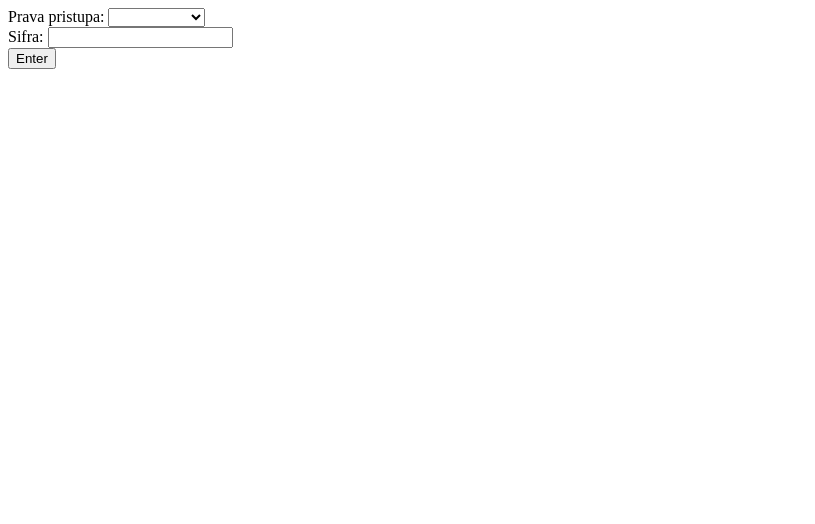
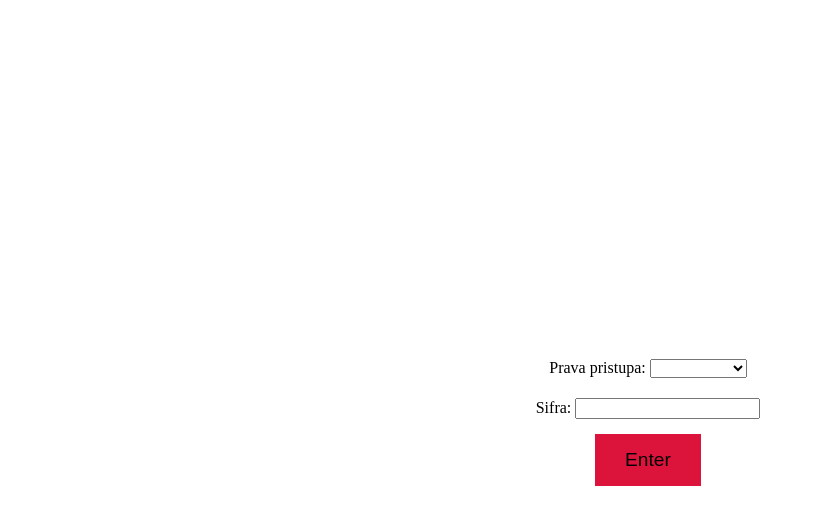
Before and after one commit to VeljkoMU/StatusVinarijaAngularFrontend, an Angular app: page /login in a window 1280 px wide. Shown: the top 524 px of the page, without its empty margins (0-815 px from the left). Built offline with nearby package versions, Linux system fonts and the light colour scheme.

Commit message:
Adding assets and css.

```diff
--- a/src/app/components/generator/generator.component.css
+++ b/src/app/components/generator/generator.component.css
@@ -1,5 +1,48 @@
 .senzor{
-    width: 3px;
+    width: 30px;
     height: 30px;
     border: 1px solid black;
 }
+
+.view{
+    height: max-content;
+    background-image: url("../../../assets/generator.png");
+    background-position: center;
+    height: 50%;
+    display: flex;
+    flex-direction: column;
+    align-items: center;
+    justify-content:flex-start;
+    width: 500px;
+}
+
+.generator{
+    height: 1000px;
+}
+.sdiv{
+    color: white;
+    font-size: large;
+    display: flex;
+    flex-direction: column;
+    align-items: center;
+    margin-top: 20%;
+    width: 100%;
+}
+
+.stanje{
+    transform: translateY(50px);
+}
+
+
+.btn{
+    margin:15px;
+    padding: 15px 30px 15px 30px;
+    border:none;
+    background-color:crimson;
+    font-size: larger;
+    transition: 1s ease-in-out;
+}
+
+.btn:hover{
+    background-color: aqua;
+}
--- a/src/app/components/generator/generator.component.html
+++ b/src/app/components/generator/generator.component.html
@@ -1,16 +1,19 @@
 <div class="generator">
-    <div>
-    <div>
+    <div class="view">
+    <div class="stanje">
         <label>Stanje: {{gen.stanje}}</label>
     </div>
+    <div class="sdiv">
     <label>Senzor 1:</label>
     <div class="senzor" [ngStyle]="{backgroundColor: gen.senzor1?'green':'red'}">
 
     </div>
-
+    </div>
+    <div class="sdiv">
     <label>Senzor 2:</label>
     <div class="senzor" [ngStyle]="{backgroundColor: gen.senzor2?'green':'red'}">
 
+    </div>
     </div>
     </div>
 
--- a/src/app/components/login/login.component.css
+++ b/src/app/components/login/login.component.css
@@ -0,0 +1,26 @@
+.main-container{
+    width: 100vw;
+    height: 100vh;
+    display: flex;
+    flex-wrap: nowrap;
+    justify-content: center;
+    align-items: center;
+    flex-direction: column;
+}
+
+div{
+    margin-top: 20px;
+}
+
+.btn{
+    margin:15px;
+    padding: 15px 30px 15px 30px;
+    border:none;
+    background-color:crimson;
+    font-size: larger;
+    transition: 1s ease-in-out;
+}
+
+.btn:hover{
+    background-color: aqua;
+}
--- a/src/app/components/main/main.component.css
+++ b/src/app/components/main/main.component.css
@@ -0,0 +1,15 @@
+.main-container{
+    width: 100vw;
+    height: 100vh;
+    display: flex;
+    flex-wrap: nowrap;
+    align-items: center;
+    flex-direction: column;
+    padding-top:30px;
+}
+
+select{
+    background-color: crimson;
+    font-size: larger;
+
+}
--- a/src/app/services/system-data.service.ts
+++ b/src/app/services/system-data.service.ts
@@ -1,5 +1,6 @@
 import { HttpClient } from '@angular/common/http';
 import { Injectable } from '@angular/core';
+import { share } from 'rxjs';
 import { UserDataService } from './user-data.service';
 
 @Injectable({
@@ -11,12 +12,12 @@ export class SystemDataService {
               private userData: UserDataService) { }
 
   public getGenStatus(num: number){
-    return this.httpClient.get(`http://localhost:5000/generator/${num}/${this.userData.Token}`);
+    return this.httpClient.get(`http://localhost:5000/generator/${num}/${this.userData.Token}`).pipe(share());
   }
 
   public postOperation(num: number, time:number){
     return this.httpClient.post(`http://localhost:5000/generator/${num}/${this.userData.Token}`, {
       time: time
-    }, {observe: "response"});
+    }, {observe: "response"}).pipe(share());
   }
 }
```
Also changed, not shown: src/assets/generator.png (added).
